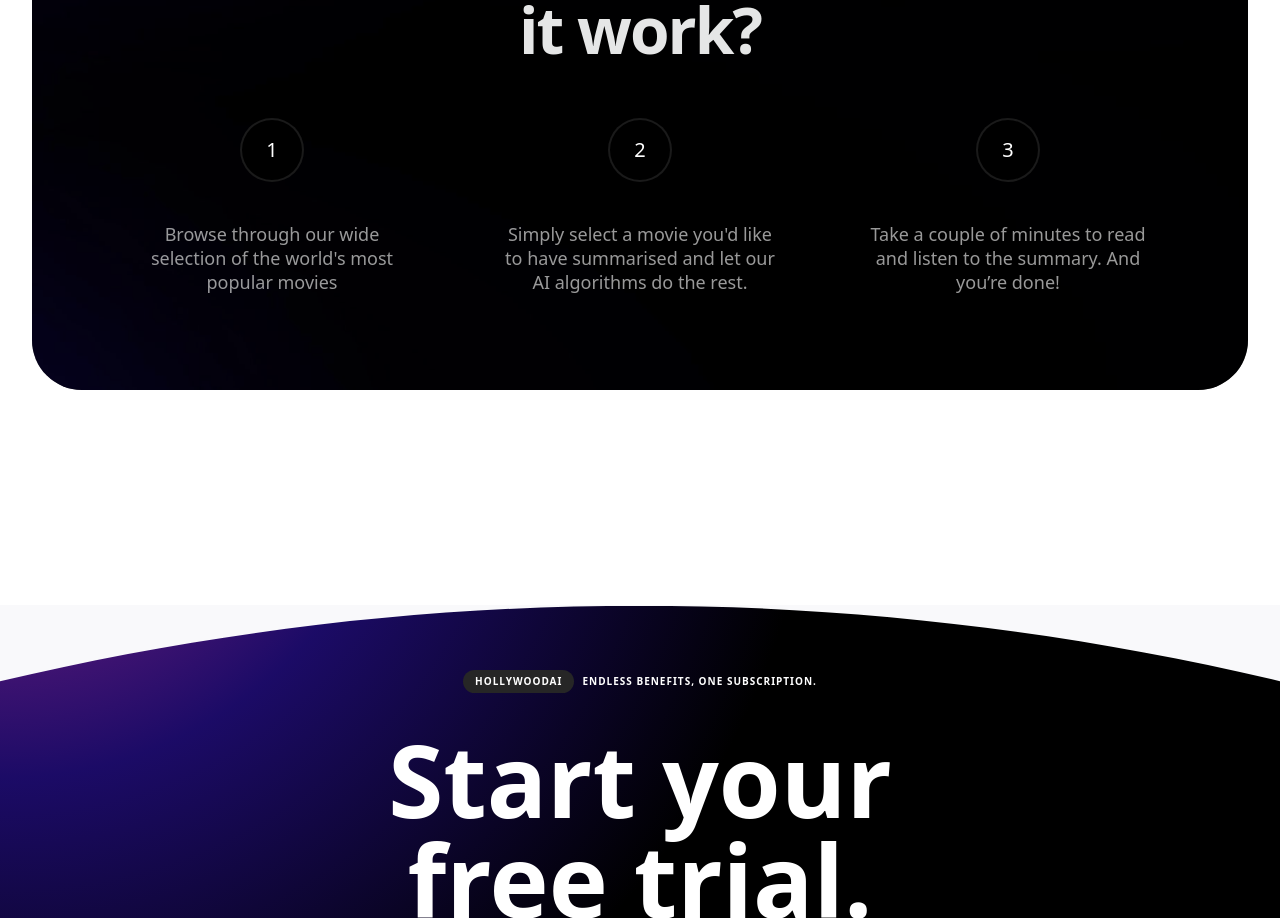
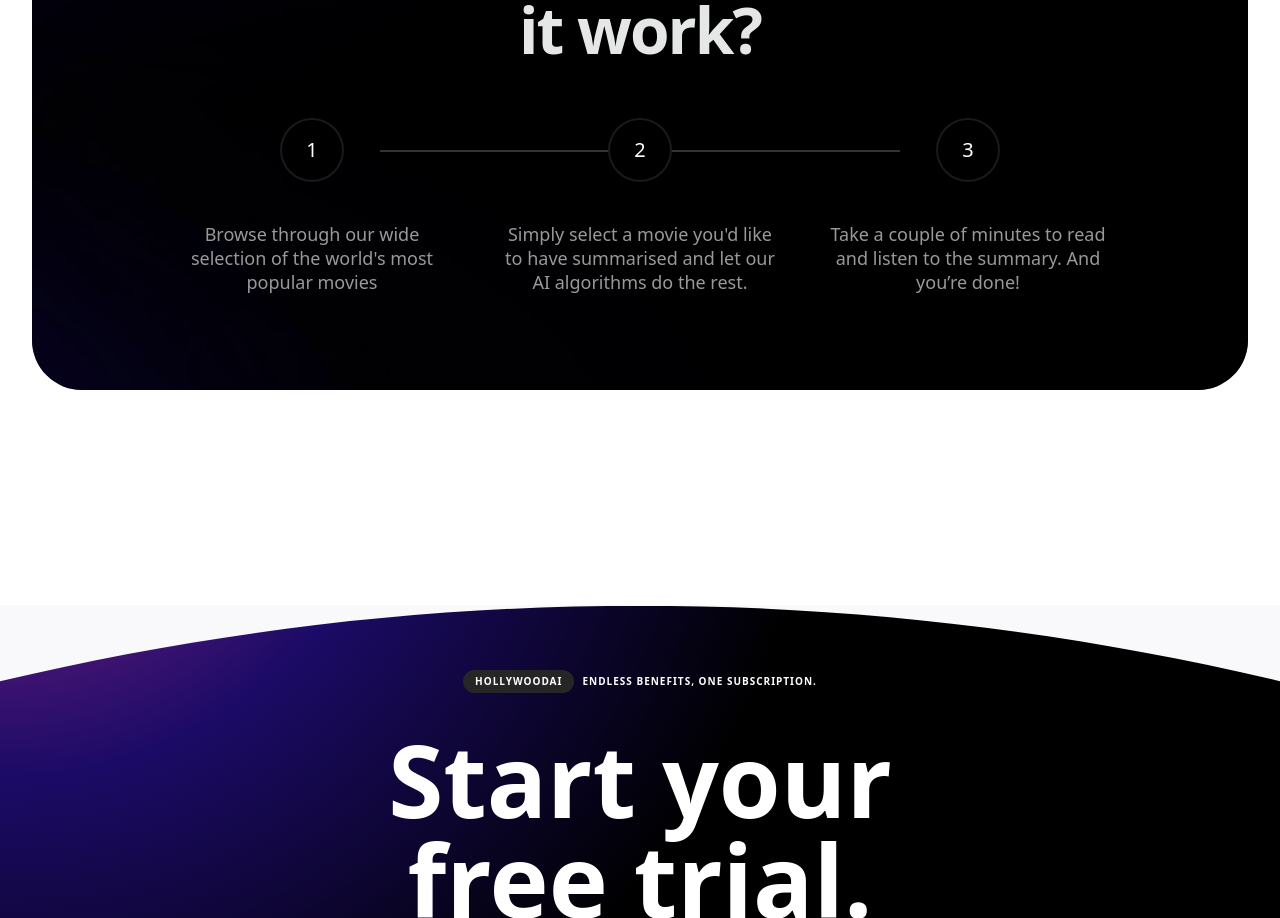
Before and after one commit to sal3190570/hollywood-ai, a Next.js app: page / in a window 1280 px wide. Shown: the part 2522-3440 px from the top of the page. Built offline with nearby package versions, Linux system fonts and the light colour scheme; no server answers; what @stripe/firestore-stripe-payments would draw is missing.

Commit message:
aesthetics complete

```diff
--- a/app/components/Footer.tsx
+++ b/app/components/Footer.tsx
@@ -114,7 +114,7 @@ export default function Footer() {
               />
               <button
                 type="button"
-                className="w-[200px] px-8 py-5 text-white font-bold bg-[#ffffff11] rounded-lg text-sm"
+                className="w-[200px] cursor-not-allowed px-8 py-5 text-white font-bold bg-[#ffffff11] rounded-lg text-sm"
               >
                 Subscribe
               </button>
--- a/app/components/Steps.tsx
+++ b/app/components/Steps.tsx
@@ -12,10 +12,13 @@ export default function Steps() {
               So, how does it work?
             </h2>
             <div className="flex flex-col sm:flex-row justify-center items-stretch w-full relative">
-              <div className="absolute top-[32px] left-1/2 transform -translate-x-1/2 w-[70%] border-t border-white/10 sm:hidden"></div>
-              <div className="flex flex-col sm:flex-row gap-12 justify-center items-center sm:items-start w-full">
+              {/* MOBILE LINE */}
+              <div className="absolute top-[32px] left-1/2 -translate-x-1/2 w-[70%] border-t-2 border-white/20 sm:hidden z-0"></div>
+              {/* DESKTOP LINE */}
+              <div className="hidden sm:block absolute left-1/2 -translate-x-1/2 top-[32px] w-[520px] border-t-2 border-white/20 z-0"></div>
+              <div className="flex flex-col sm:flex-row gap-12 justify-center items-center sm:items-start w-full relative z-10">
                 {/* Step 1 */}
-                <div className="flex flex-col items-center p-[0_20px] transition-transform duration-400 group hover:-translate-y-[12px]">
+                <div className="flex flex-col items-center transition-transform duration-400 group hover:-translate-y-[12px]">
                   <div className="w-[64px] h-[64px] rounded-full border-2 border-white/10 bg-black flex items-center justify-center text-[20px] text-white mb-[40px] transition-colors duration-400 group-hover:bg-white group-hover:text-black group-hover:scale-110 relative z-10">
                     <span>1</span>
                   </div>
@@ -25,7 +28,7 @@ export default function Steps() {
                   </p>
                 </div>
                 {/* Step 2 */}
-                <div className="flex flex-col items-center p-[0_20px] transition-transform duration-400 group hover:-translate-y-[12px]">
+                <div className="flex flex-col items-center transition-transform duration-400 group hover:-translate-y-[12px]">
                   <div className="w-[64px] h-[64px] rounded-full border-2 border-white/10 bg-black flex items-center justify-center text-[20px] text-white mb-[40px] transition-colors duration-400 group-hover:bg-white group-hover:text-black group-hover:scale-110 relative z-10">
                     <span>2</span>
                   </div>
@@ -35,7 +38,7 @@ export default function Steps() {
                   </p>
                 </div>
                 {/* Step 3 */}
-                <div className="flex flex-col items-center p-[0_20px] transition-transform duration-400 group hover:-translate-y-[12px]">
+                <div className="flex flex-col items-center transition-transform duration-400 group hover:-translate-y-[12px]">
                   <div className="w-[64px] h-[64px] rounded-full border-2 border-white/10 bg-black flex items-center justify-center text-[20px] text-white mb-[40px] transition-colors duration-400 group-hover:bg-white group-hover:text-black group-hover:scale-110 relative z-10">
                     <span>3</span>
                   </div>
```
